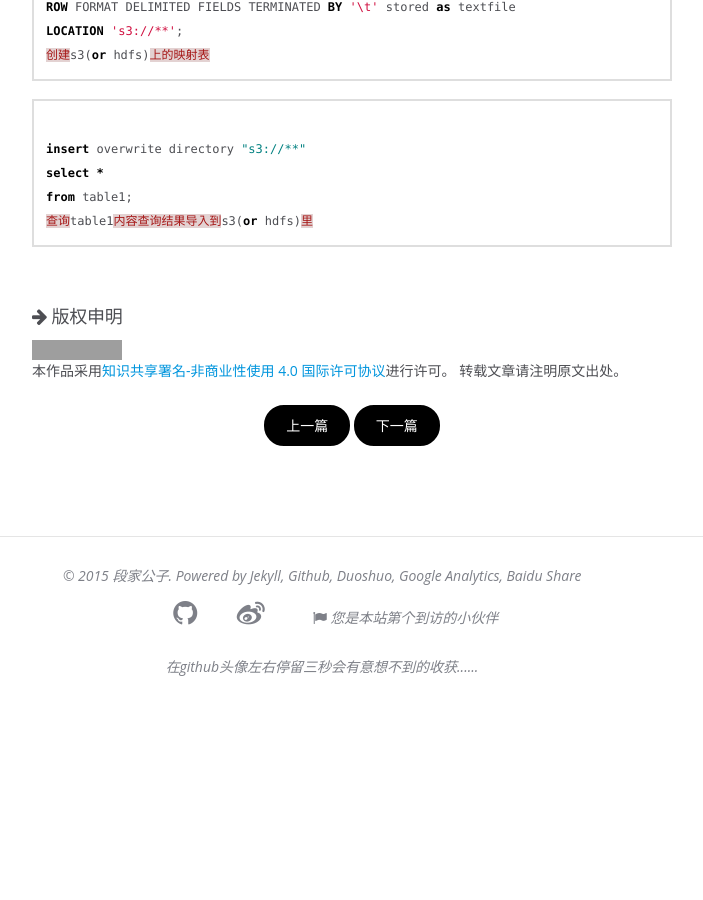
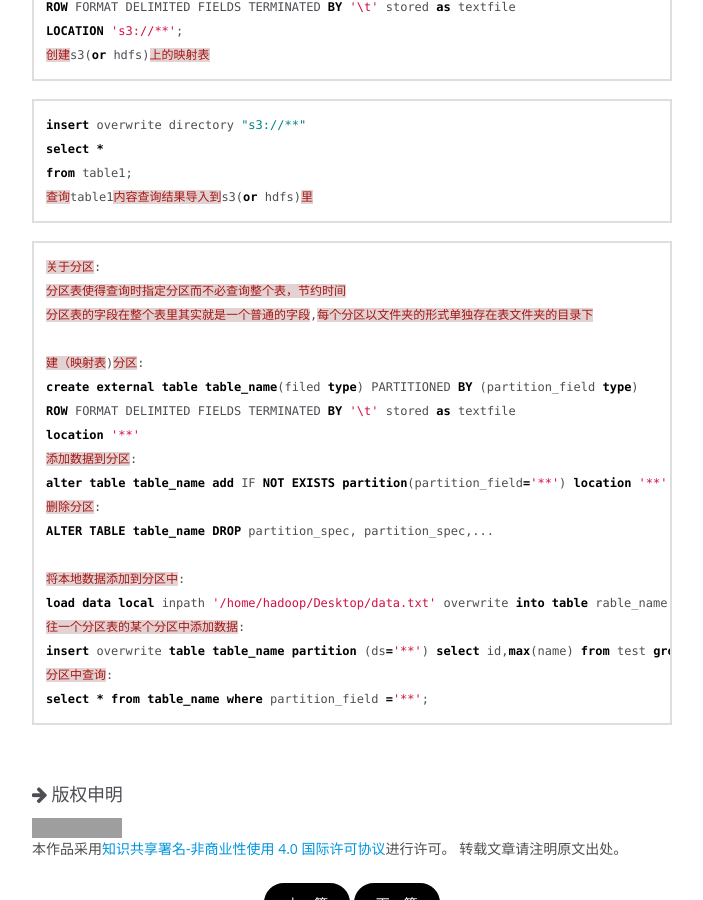
Before and after one commit to 1oscar/1oscar.github.io, a Jekyll site: the page built from _posts/2015-10-05-hive与sql的一些点滴.markdown, in a window 1280 px wide and 900 px high, scrolled down 4681 px. Shown: the whole window, without its empty margins (318-1021 px from the left). Built offline with Jekyll 4.4.1, drawn with Linux system fonts in a browser that asks for light colours; some web fonts are replaced; Markdown is read by kramdown in place of the engine named in the settings; comment, search, counter and statistics services are not loaded; before the commit the page ends 5386 px from its top, so only the background shows below that; some of the changed text lies outside the part shown; grey boxes are pictures that could not be loaded.

Commit message:
add partition

````diff
--- a/_posts/2015-10-05-hive与sql的一些点滴.markdown
+++ b/_posts/2015-10-05-hive与sql的一些点滴.markdown
@@ -200,9 +200,30 @@ LOCATION 's3://**';
 ```
 
 ```sql
-
 insert overwrite directory "s3://**"
 select *
 from table1;
 查询table1内容查询结果导入到s3(or hdfs)里
 ```
+
+```sql
+关于分区:
+分区表使得查询时指定分区而不必查询整个表，节约时间
+分区表的字段在整个表里其实就是一个普通的字段,每个分区以文件夹的形式单独存在表文件夹的目录下
+
+建（映射表)分区:
+create external table table_name(filed type) PARTITIONED BY (partition_field type)
+ROW FORMAT DELIMITED FIELDS TERMINATED BY '\t' stored as textfile
+location '**'
+添加数据到分区:
+alter table table_name add IF NOT EXISTS partition(partition_field='**') location '**';
+删除分区:
+ALTER TABLE table_name DROP partition_spec, partition_spec,...
+
+将本地数据添加到分区中:
+load data local inpath '/home/hadoop/Desktop/data.txt' overwrite into table rable_name partition (ds='2015-11-11');
+往一个分区表的某个分区中添加数据:
+insert overwrite table table_name partition (ds='**') select id,max(name) from test group by id;
+分区中查询:
+select * from table_name where partition_field ='**';
+```
````
Also changed, not shown: other parts of _posts/2015-10-05-hive与sql的一些点滴.markdown (+1 -1 lines).
